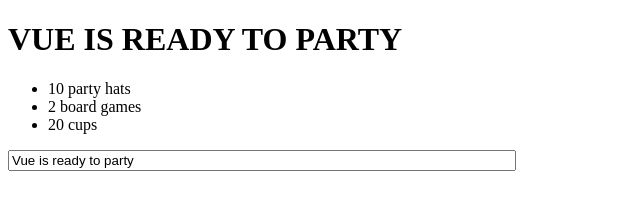
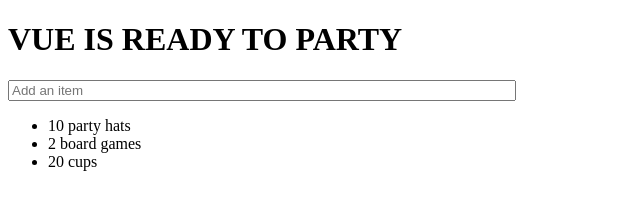
Before and after one commit to Fawaz-Khayat/vue-getting_started, a plain HTML site: page index.html in a window 1280 px wide. Shown: the whole page, without its empty margins (0-640 px from the left). Drawn offline with nearby package versions, Linux system fonts and the light colour scheme.

Commit message:
bind text input with vue data using v-model

```diff
--- a/index.html
+++ b/index.html
@@ -20,11 +20,13 @@
         <div id="shopping-list">
             <h1>{{ header.toLocaleUpperCase() }}</h1>
             <!-- <h1>{{ header ? header : 'welcome' }}</h1> -->
+            <!-- <input style="width:500px" type="text" v-model="header"> -->
+            <input v-model="newItem" style="width:500px" type="text" placeholder="Add an item">
             <ul>
                 <li v-for="item in items">{{ item }}</li>
             </ul>
 
-            <input style="width:500px" type="text" v-model="header">
+
         </div>
         <script src="https://vuejs.org/js/vue.js"></script>
         <script>
@@ -32,6 +34,7 @@
                 el:'#shopping-list',
                 data: {
                     header: 'Vue is ready to party',
+                    newItem: '',
                     items: [
                         '10 party hats',
                         '2 board games',
```
